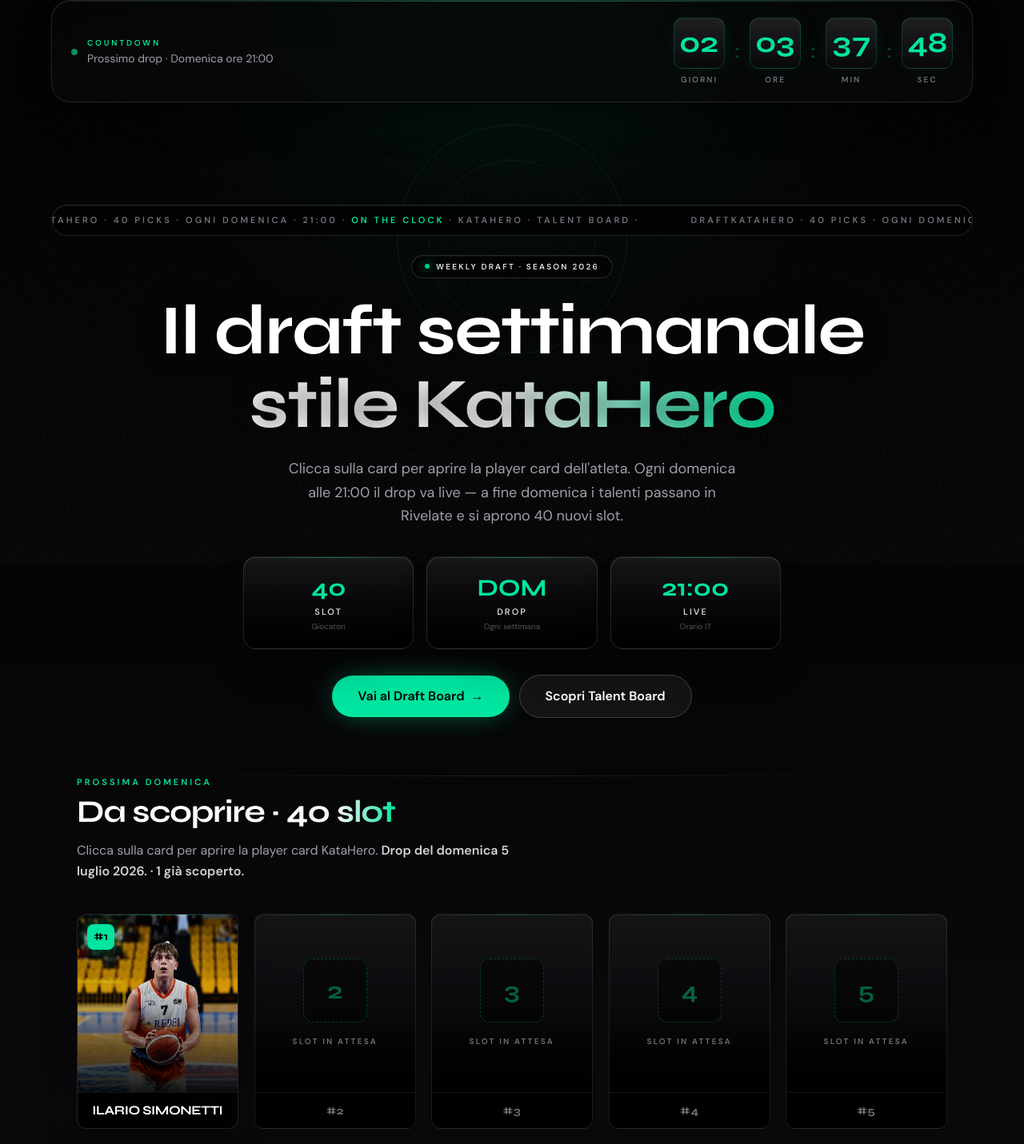
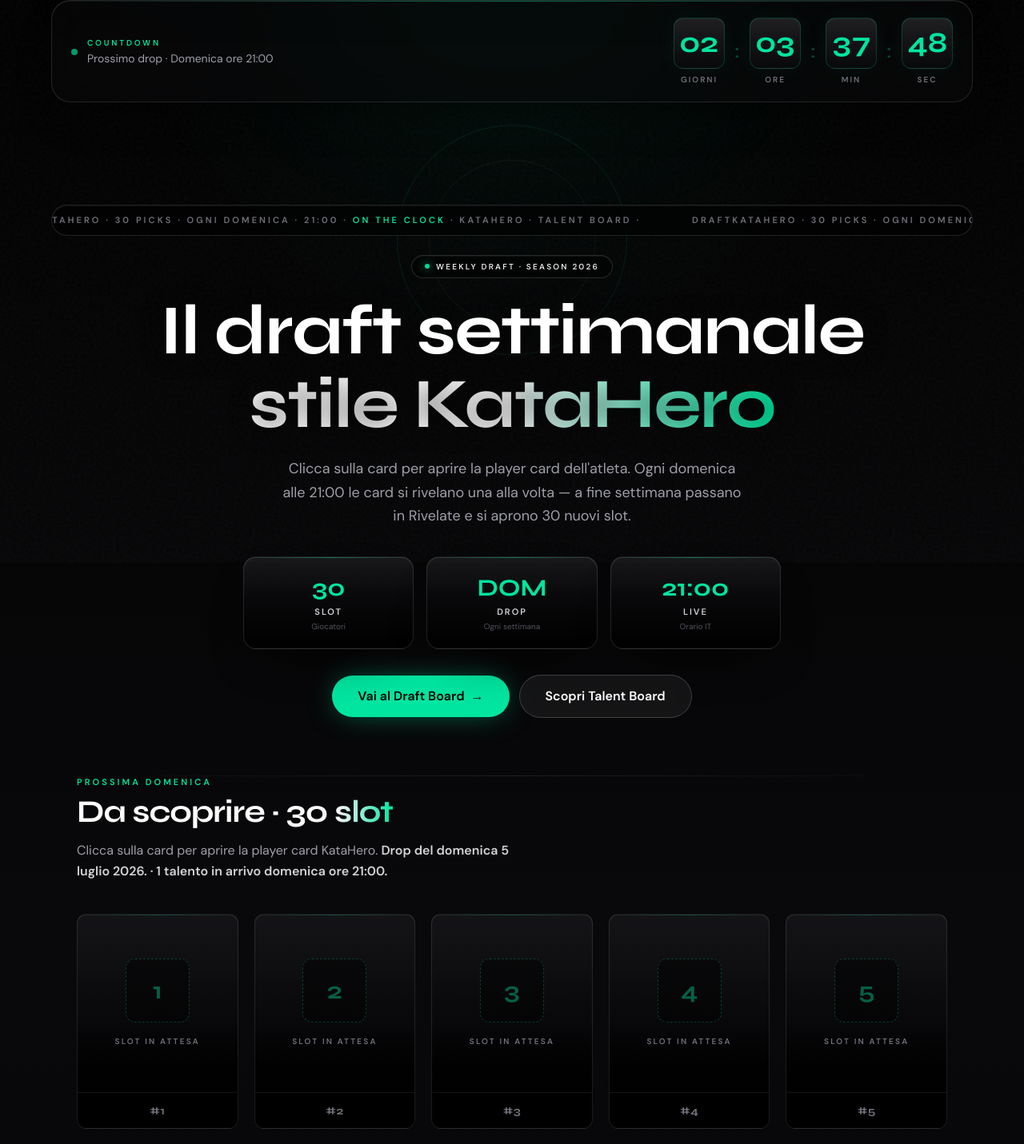
Before and after one commit to Salvo934/draftkatahero, a Next.js app: page / in a window 1280 px wide. Shown: the part 96-1527 px from the top of the page at 80% size. Built offline with nearby package versions, Linux system fonts and the light colour scheme.

Commit message:
aggiornamento

```diff
--- a/src/app/globals.css
+++ b/src/app/globals.css
@@ -163,6 +163,26 @@
   opacity: 0;
 }
 
+@keyframes slot-drop-reveal {
+  from {
+    opacity: 0;
+    transform: translateY(24px) scale(0.92);
+    filter: brightness(1.4);
+  }
+  60% {
+    filter: brightness(1.15);
+  }
+  to {
+    opacity: 1;
+    transform: translateY(0) scale(1);
+    filter: brightness(1);
+  }
+}
+
+.slot-drop-reveal {
+  animation: slot-drop-reveal 0.65s cubic-bezier(0.32, 0.72, 0, 1) forwards;
+}
+
 @keyframes popup-in {
   from {
     opacity: 0;
--- a/src/app/layout.tsx
+++ b/src/app/layout.tsx
@@ -17,10 +17,10 @@
 export const metadata: Metadata = {
   title: "DraftKataHero — Il Draft della Domenica",
   description:
-    "Ogni domenica sera alle 21:00: 40 slot, 40 giocatori. Il draft settimanale KataHero.",
+    "Ogni domenica sera alle 21:00: 30 slot, rivelazione una alla volta. Il draft settimanale KataHero.",
   openGraph: {
     title: "DraftKataHero",
-    description: "40 slot. Ogni domenica. Zero compromessi.",
+    description: "30 slot. Ogni domenica. Una card ogni 7 secondi.",
     type: "website",
   },
 };
--- a/src/components/DraftBoard.tsx
+++ b/src/components/DraftBoard.tsx
@@ -1,25 +1,24 @@
 "use client";
 
-import { useEffect, useState, type ReactNode } from "react";
+import { useEffect, useMemo, useState, type ReactNode } from "react";
 import type { DraftBoardState } from "@/lib/draft-board";
 import { loadDraftBoardState } from "@/lib/draft-board";
+import { SLOT_COUNT } from "@/lib/draft-config";
+import {
+  applyDropReveal,
+  getDropPhase,
+  getSecondsUntilNextReveal,
+} from "@/lib/drop-reveal";
 import PlayerCard from "./PlayerCard";
 import PickedCarousel from "./PickedCarousel";
 
-function SlotGrid({
-  slots,
-  animate = true,
-}: {
-  slots: DraftBoardState["discoverSlots"];
-  animate?: boolean;
-}) {
+function DiscoverGrid({ slots }: { slots: DraftBoardState["discoverSlots"] }) {
   return (
-    <div className="grid grid-cols-2 gap-3 sm:grid-cols-3 sm:gap-4 lg:grid-cols-4 xl:grid-cols-5 xl:gap-5">
-      {slots.map((draftSlot, index) => (
+    <div className="grid grid-cols-2 gap-3 sm:grid-cols-3 sm:gap-4 lg:grid-cols-5 xl:gap-5">
+      {slots.map((draftSlot) => (
         <div
-          key={draftSlot.slot}
-          className={animate ? "slot-animate" : undefined}
-          style={animate ? { animationDelay: `${index * 35}ms` } : undefined}
+          key={`${draftSlot.slot}-${draftSlot.player?.slug ?? "empty"}`}
+          className={draftSlot.player ? "slot-drop-reveal" : undefined}
         >
           <PlayerCard slot={draftSlot} />
         </div>
@@ -30,7 +29,7 @@
 
 function BoardSkeleton() {
   return (
-    <div className="grid grid-cols-2 gap-3 sm:grid-cols-3 sm:gap-4 lg:grid-cols-4 xl:grid-cols-5 xl:gap-5">
+    <div className="grid grid-cols-2 gap-3 sm:grid-cols-3 sm:gap-4 lg:grid-cols-5 xl:gap-5">
       {Array.from({ length: 10 }).map((_, i) => (
         <div
           key={i}
@@ -66,16 +65,31 @@
 
 export default function DraftBoard() {
   const [board, setBoard] = useState<DraftBoardState | null>(null);
+  const [now, setNow] = useState(() => new Date());
 
   useEffect(() => {
     setBoard(loadDraftBoardState());
 
-    const sync = () => setBoard(loadDraftBoardState());
-    const id = setInterval(sync, 60_000);
-    return () => clearInterval(id);
+    const syncBoard = () => setBoard(loadDraftBoardState());
+    const boardId = setInterval(syncBoard, 60_000);
+    const clockId = setInterval(() => setNow(new Date()), 1000);
+
+    return () => {
+      clearInterval(boardId);
+      clearInterval(clockId);
+    };
   }, []);
 
-  const discoverCount = board?.discoverSlots.filter((s) => s.player).length ?? 0;
+  const filledCount = board?.discoverSlots.filter((s) => s.player).length ?? 0;
+  const displaySlots = useMemo(
+    () => (board ? applyDropReveal(board.discoverSlots, now, board.weekKey) : []),
+    [board, now],
+  );
+  const visibleCount = displaySlots.filter((s) => s.player).length;
+  const dropPhase = board ? getDropPhase(now, board.weekKey, filledCount) : "pre";
+  const nextRevealIn = board
+    ? getSecondsUntilNextReveal(now, board.weekKey, filledCount, visibleCount)
+    : null;
   const pickedCount = board?.pickedSlots.length ?? 0;
 
   return (
@@ -86,15 +100,28 @@
         <SectionHeader
           eyebrow="Prossima domenica"
           title="Da scoprire ·"
-          highlight="40 slot"
+          highlight={`${SLOT_COUNT} slot`}
           description={
             <>
               Clicca sulla card per aprire la player card KataHero.
               {board && (
                 <span className="ml-1 font-semibold text-zinc-300" suppressHydrationWarning>
                   Drop del {board.weekLabel}.
-                  {discoverCount > 0 && (
-                    <> · {discoverCount} già scopert{discoverCount === 1 ? "o" : "i"}.</>
+                  {dropPhase === "pre" && filledCount > 0 && (
+                    <> · {filledCount} talent{filledCount === 1 ? "o" : "i"} in arrivo domenica ore 21:00.</>
+                  )}
+                  {dropPhase === "revealing" && (
+                    <>
+                      {" "}
+                      · Drop live: {visibleCount}/{filledCount} rivelat
+                      {visibleCount === 1 ? "o" : "i"}
+                      {nextRevealIn !== null && nextRevealIn > 0 && (
+                        <> · prossimo tra {nextRevealIn}s</>
+                      )}
+                    </>
+                  )}
+                  {dropPhase === "post" && visibleCount > 0 && (
+                    <> · {visibleCount} scopert{visibleCount === 1 ? "o" : "i"}.</>
                   )}
                 </span>
               )}
@@ -102,7 +129,7 @@
           }
         />
 
-        {!board ? <BoardSkeleton /> : <SlotGrid slots={board.discoverSlots} />}
+        {!board ? <BoardSkeleton /> : <DiscoverGrid slots={displaySlots} />}
       </section>
 
       <section id="rivelate" className="mt-16 scroll-mt-28 border-t border-white/8 pt-10">
--- a/src/components/Hero.tsx
+++ b/src/components/Hero.tsx
@@ -1,3 +1,5 @@
+import { SLOT_COUNT } from "@/lib/draft-config";
+
 export default function Hero() {
   return (
     <section className="relative z-10 overflow-hidden px-4 pb-4 pt-[max(7rem,calc(5.5rem+env(safe-area-inset-top)))] sm:px-6 sm:pb-8 sm:pt-32 lg:px-8">
@@ -16,7 +18,7 @@
                 key={i}
                 className="mx-8 text-[10px] font-semibold uppercase tracking-[0.28em] text-zinc-500 sm:text-[11px]"
               >
-                DRAFTKATAHERO · 40 PICKS · OGNI DOMENICA · 21:00 ·
+                DRAFTKATAHERO · {SLOT_COUNT} PICKS · OGNI DOMENICA · 21:00 ·
                 <span className="text-accent"> ON THE CLOCK </span>·
                 KATAHERO · TALENT BOARD ·
               </span>
@@ -39,14 +41,14 @@
 
         <p className="mx-auto mt-5 max-w-xl text-base leading-relaxed text-zinc-400 sm:text-lg">
           Clicca sulla card per aprire la player card dell&apos;atleta.
-          Ogni domenica alle 21:00 il drop va live — a fine domenica i talenti
-          passano in Rivelate e si aprono 40 nuovi slot.
+          Ogni domenica alle 21:00 le card si rivelano una alla volta — a fine settimana
+          passano in Rivelate e si aprono {SLOT_COUNT} nuovi slot.
         </p>
 
         {/* Stats */}
         <div className="mx-auto mt-9 grid max-w-2xl grid-cols-3 gap-2.5 sm:gap-4">
           {[
-            { value: "40", label: "Slot", sub: "Giocatori" },
+            { value: String(SLOT_COUNT), label: "Slot", sub: "Giocatori" },
             { value: "DOM", label: "Drop", sub: "Ogni settimana" },
             { value: "21:00", label: "Live", sub: "Orario IT" },
           ].map((stat) => (
--- a/src/data/players.ts
+++ b/src/data/players.ts
@@ -1,10 +1,11 @@
+import { SLOT_COUNT } from "@/lib/draft-config";
+
 /**
  * Due sezioni separate:
- * - `discoverSlots` → 40 slot "Da scoprire" (prossima domenica)
+ * - `discoverSlots` → slot "Da scoprire" (prossima domenica)
  * - `pickedSlots` → talenti "Rivelate" (restano permanentemente)
  *
  * Aggiungi `cardImage` per la player card grafica (lightbox al click).
- * Opzionale: `playerCardUrl` per link esterno se non c'è cardImage.
  */
 
 export type PlayerProfile = {
@@ -22,9 +23,7 @@
   dominantHand?: string;
   photo?: string;
   teamLogo?: string;
-  /** Immagine player card — si apre in lightbox al click */
   cardImage?: string;
-  /** Link esterno opzionale — usato solo se manca cardImage */
   playerCardUrl?: string;
   seasonStats?: {
     season: string;
@@ -39,7 +38,7 @@
   player: PlayerProfile | null;
 };
 
-/** 40 slot da scoprire — si azzerano ogni lunedì, i giocatori passano in Rivelate */
+/** Slot da scoprire — si azzerano ogni lunedì, i giocatori passano in Rivelate */
 export const discoverSlots: DraftSlot[] = [
   {
     slot: 1,
@@ -50,19 +49,15 @@
       team: "Benacquista Assicurazioni Latina",
       country: "Italia",
       height: "200 cm",
-      weight: "98 kg",
       birthYear: "2004",
       category: "Serie B",
       availability: "Disponibile",
-      strongPoint: "Fisico importante: impatto nel pitturato e al contatto.",
-      dominantHand: "Destra",
       photo: "/players/ilario-simonetti.jpg",
       cardImage: "/players/ilario-card.png",
       playerCardUrl: "https://ilariosimonetti7.katahero.com",
-      seasonStats: { season: "25/26", points: "5,7", rebounds: "1,8", assists: "1,0" },
     },
   },
-  ...Array.from({ length: 39 }, (_, i) => ({
+  ...Array.from({ length: SLOT_COUNT - 1 }, (_, i) => ({
     slot: i + 2,
     player: null as PlayerProfile | null,
   })),
--- a/src/lib/draft-board.ts
+++ b/src/lib/draft-board.ts
@@ -1,6 +1,7 @@
 import type { DraftSlot } from "@/data/players";
 import { discoverSlots as seedDiscover, pickedSlots as seedPicked } from "@/data/players";
 import { createEmptySlots, formatWeekLabel, getCurrentPeriodWeekKey } from "@/lib/draft-cycle";
+import { SLOT_COUNT } from "@/lib/draft-config";
 
 type StoredBoard = {
   version: 2;
@@ -9,7 +10,7 @@
   pickedSlots: DraftSlot[];
 };
 
-const STORAGE_KEY = "draftkatahero-board-v2";
+const STORAGE_KEY = "draftkatahero-board-v5";
 
 function readStorage(): StoredBoard | null {
   if (typeof window === "undefined") return null;
@@ -31,7 +32,7 @@
   for (const seed of seedDiscover) {
     if (seed.player) bySlot.set(seed.slot, seed);
   }
-  return Array.from({ length: 40 }, (_, i) => bySlot.get(i + 1) ?? { slot: i + 1, player: null });
+  return Array.from({ length: SLOT_COUNT }, (_, i) => bySlot.get(i + 1) ?? { slot: i + 1, player: null });
 }
 
 function mergePickedSlots(stored: DraftSlot[]): DraftSlot[] {
--- /dev/null
+++ b/src/lib/draft-config.ts
@@ -0,0 +1,8 @@
+/** Numero totale slot del draft board */
+export const SLOT_COUNT = 30;
+
+/** Intervallo tra una rivelazione e la successiva (5–10 s) */
+export const REVEAL_INTERVAL_MS = 7_000;
+
+/** Ora del drop: domenica 21:00 */
+export const DROP_HOUR = 21;
--- a/src/lib/draft-cycle.ts
+++ b/src/lib/draft-cycle.ts
@@ -1,3 +1,5 @@
+import { SLOT_COUNT } from "@/lib/draft-config";
+
 /** Draft week ends Sunday at 23:59:59 (local time). Reset Monday 00:00. */
 
 export function formatWeekKey(date: Date): string {
@@ -35,7 +37,7 @@
 }
 
 export function createEmptySlots(): { slot: number; player: null }[] {
-  return Array.from({ length: 40 }, (_, i) => ({
+  return Array.from({ length: SLOT_COUNT }, (_, i) => ({
     slot: i + 1,
     player: null as null,
   }));
--- /dev/null
+++ b/src/lib/drop-reveal.ts
@@ -0,0 +1,68 @@
+import type { DraftSlot } from "@/data/players";
+import { DROP_HOUR, REVEAL_INTERVAL_MS } from "@/lib/draft-config";
+
+export type DropPhase = "pre" | "revealing" | "post";
+
+export function getDropStartFromWeekKey(weekKey: string): Date {
+  const [y, m, d] = weekKey.split("-").map(Number);
+  return new Date(y, m - 1, d, DROP_HOUR, 0, 0, 0);
+}
+
+function getFilledSlots(slots: DraftSlot[]): DraftSlot[] {
+  return slots.filter((s) => s.player).sort((a, b) => a.slot - b.slot);
+}
+
+export function getDropPhase(now: Date, weekKey: string, filledCount: number): DropPhase {
+  if (filledCount === 0) return "post";
+
+  const dropStart = getDropStartFromWeekKey(weekKey);
+
+  if (now < dropStart) return "pre";
+
+  const allRevealedAt = dropStart.getTime() + (filledCount - 1) * REVEAL_INTERVAL_MS;
+  if (now.getTime() >= allRevealedAt) return "post";
+
+  return "revealing";
+}
+
+export function getRevealedPlayerCount(
+  now: Date,
+  weekKey: string,
+  filledCount: number,
+): number {
+  if (filledCount === 0) return 0;
+
+  const phase = getDropPhase(now, weekKey, filledCount);
+  if (phase === "pre") return 0;
+  if (phase === "post") return filledCount;
+
+  const dropStart = getDropStartFromWeekKey(weekKey);
+  const elapsed = now.getTime() - dropStart.getTime();
+  return Math.min(filledCount, Math.floor(elapsed / REVEAL_INTERVAL_MS) + 1);
+}
+
+export function applyDropReveal(
+  slots: DraftSlot[],
+  now: Date,
+  weekKey: string,
+): DraftSlot[] {
+  const filled = getFilledSlots(slots);
+  const revealCount = getRevealedPlayerCount(now, weekKey, filled.length);
+  const revealed = new Set(filled.slice(0, revealCount).map((s) => s.slot));
+
+  return slots.map((s) => (revealed.has(s.slot) ? s : { ...s, player: null }));
+}
+
+export function getSecondsUntilNextReveal(
+  now: Date,
+  weekKey: string,
+  filledCount: number,
+  revealedCount: number,
+): number | null {
+  if (getDropPhase(now, weekKey, filledCount) !== "revealing") return null;
+  if (revealedCount >= filledCount) return null;
+
+  const dropStart = getDropStartFromWeekKey(weekKey);
+  const nextRevealAt = dropStart.getTime() + revealedCount * REVEAL_INTERVAL_MS;
+  return Math.max(0, Math.ceil((nextRevealAt - now.getTime()) / 1000));
+}
```
